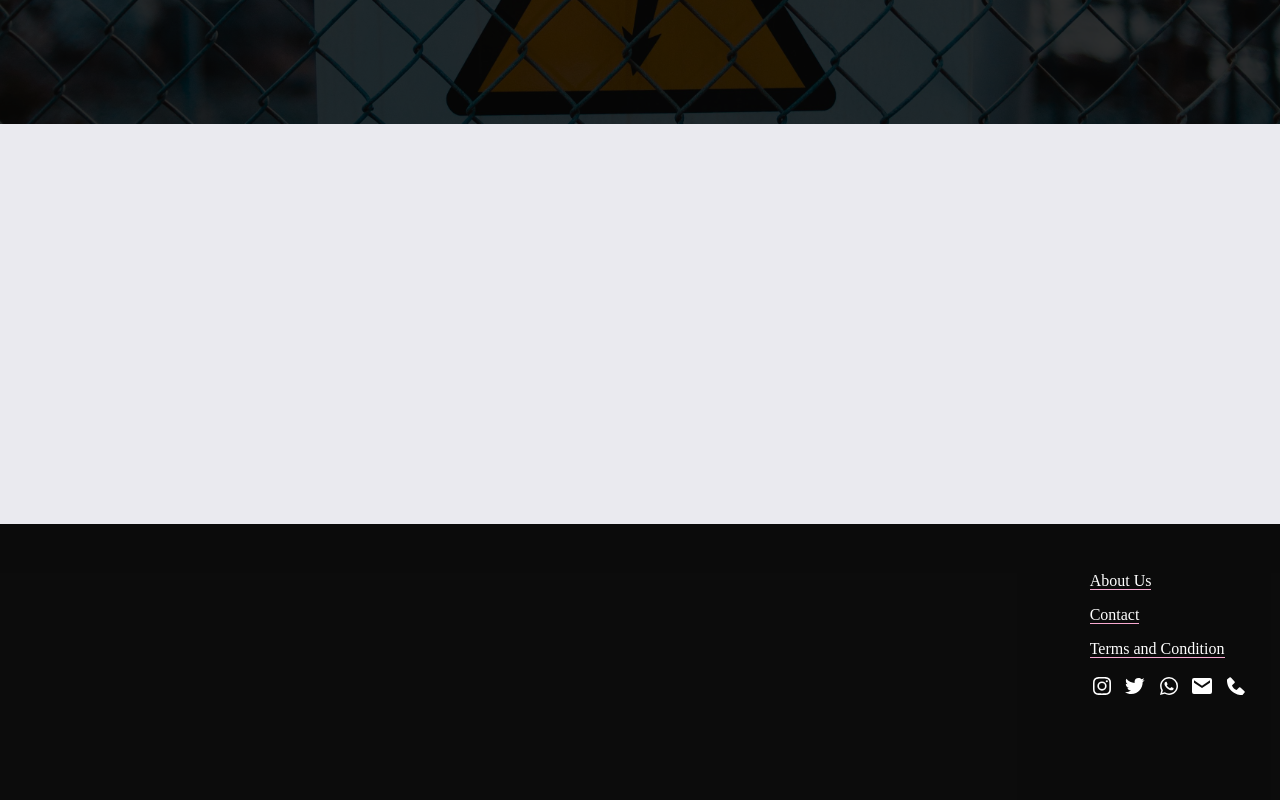
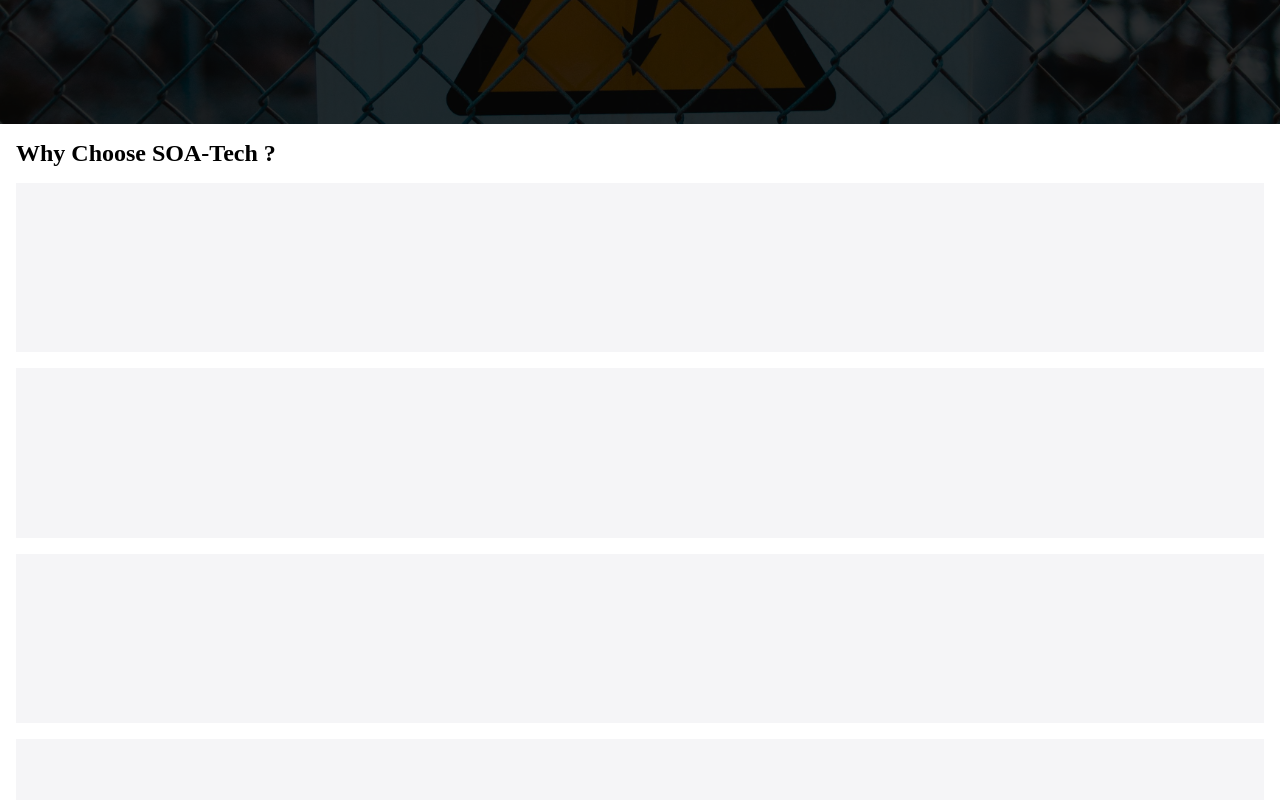
Before and after one commit to firemasterleo/shapestation2, a Vue app: page /TestPage in a window 1280 px wide. Shown: the part 1460-2260 px from the top of the page. Built offline with nearby package versions, Linux system fonts and the light colour scheme.

Commit message:
Update TestPage.vue

```diff
--- a/src/components/TestPage.vue
+++ b/src/components/TestPage.vue
@@ -184,6 +184,11 @@
         </div>
 
         <div class="section4">
+            <h2>Why Choose SOA-Tech ?</h2>
+            <div></div>
+            <div></div>
+            <div></div>
+            <div></div>
 
         </div>
 
@@ -387,7 +392,7 @@
             // border: solid red;
 
             position: relative;
-            z-index: 3;
+            z-index: 4;
             height: 32rem;
             background-color: rgb(8, 8, 8);
             // margin-top: 2rem;
@@ -443,6 +448,7 @@
         }
         .section3 {
             position: relative;
+            z-index: 3;
             // border: solid red;
             height: 40rem;
             width: 100%;
@@ -681,9 +687,22 @@
 
         .section4 {
             position: relative;
-            height: 50vh;
+            z-index: 4;
+            height: 50rem;
             width: 100%;
-            background-color: #eaeaef;
+            padding:1rem;
+            background-color: #ffffff;
+            display: flex;
+            flex-direction: column;
+            gap: 1rem;
+            // background-color: black;
+
+            div {
+                width: 100%;
+                height: 20rem;
+                background-color: #f5f5f7;
+
+            }
         }
 
 
```
